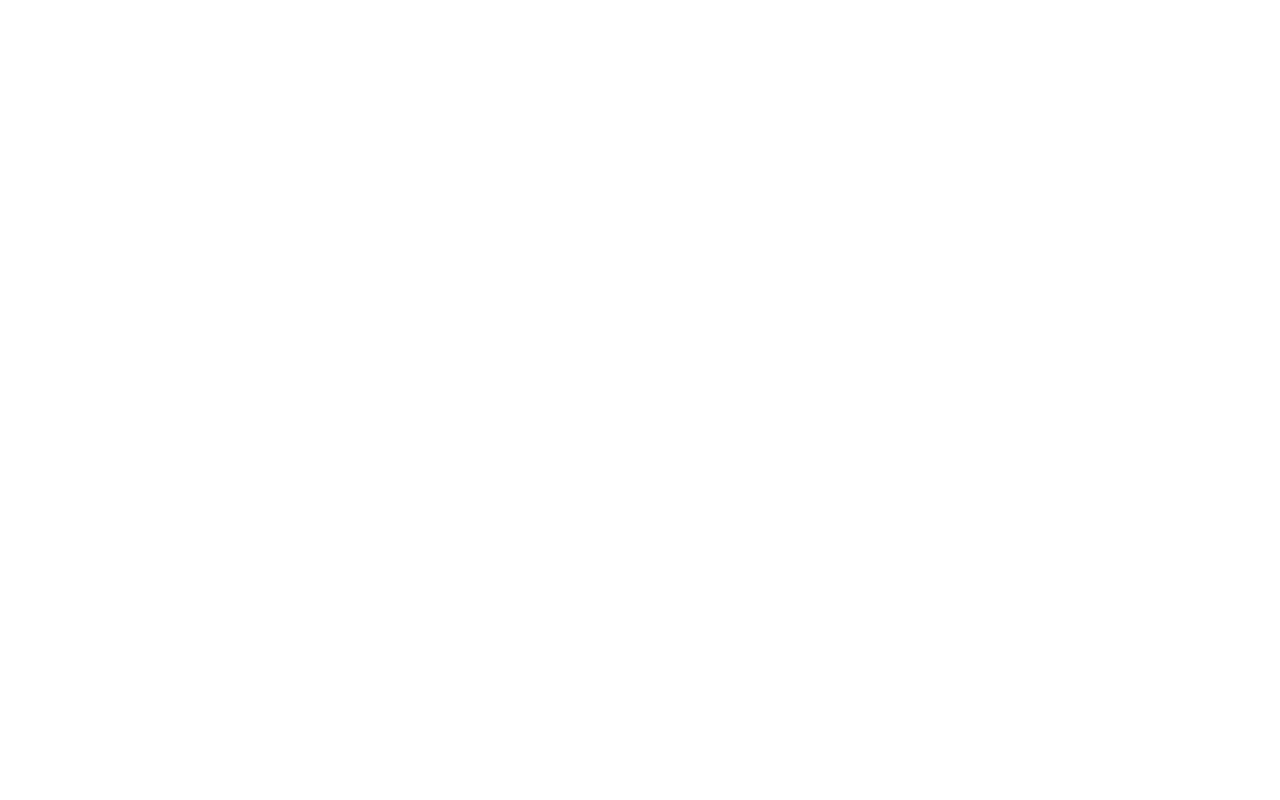
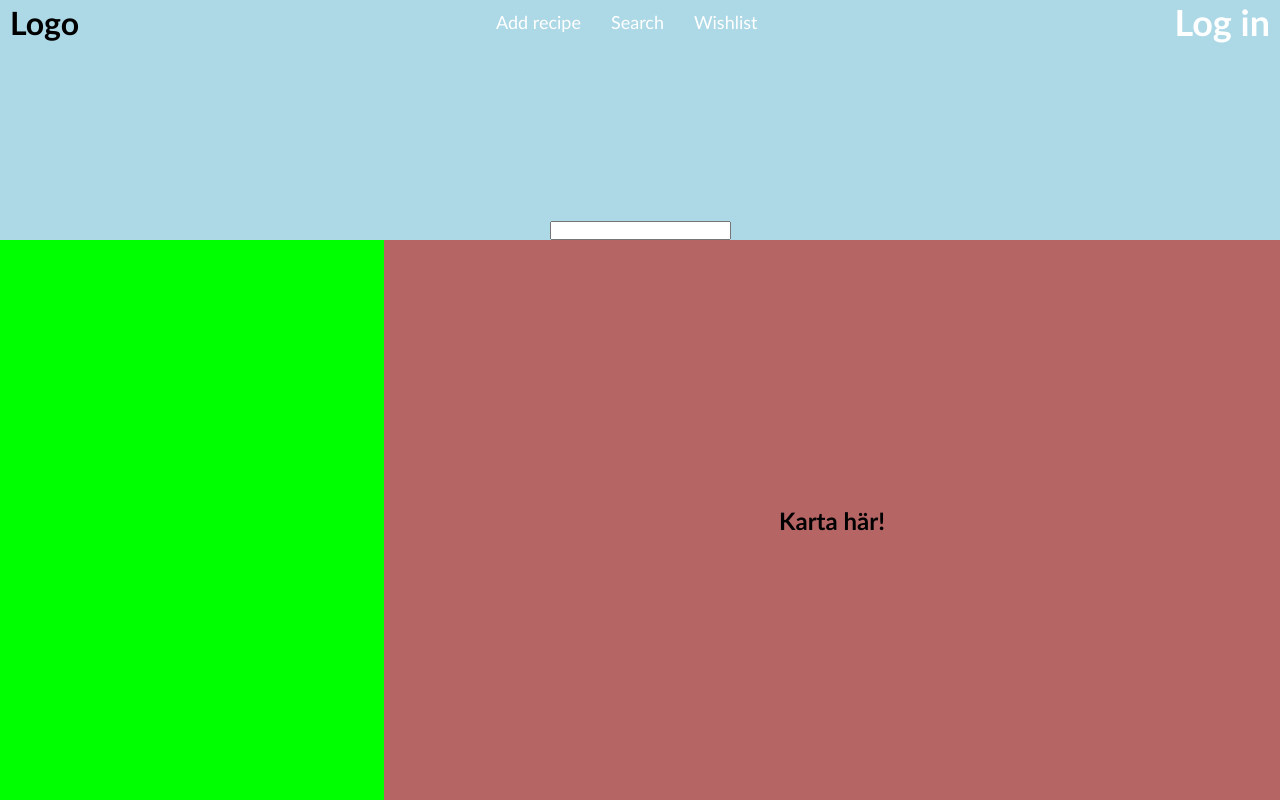
Before and after one commit to DanielSod/TheDandyFood, a website: page public/mapview.html in a window 1280 px wide. Drawn offline with Linux system fonts and the light colour scheme; no server answers.

Commit message:
Updated mapview

```diff
--- a/index.js
+++ b/index.js
@@ -28,7 +28,7 @@
     if (err) {
       console.log(err);
     }
-    console.log(output);
+    response.json(data);
   });
 });
 
--- a/public/js/mapview.js
+++ b/public/js/mapview.js
@@ -0,0 +1,17 @@
+async function getMapData() {
+  console.log('Trying to get data');
+
+  const response = await fetch('/api');
+  const data = await response.json();
+  console.log(data);
+
+  let html = data
+    .map(function (element) {
+      return '<div class="recipe-card">' + element.Username + '<div/>';
+    })
+    .join('');
+
+  document.querySelector('.recipe-card-container').innerHTML = html;
+}
+
+getMapData();
--- a/public/mapview.html
+++ b/public/mapview.html
@@ -1,17 +1,46 @@
 <!DOCTYPE html>
 <html lang="en">
+
 <head>
     <meta charset="UTF-8">
     <meta name="viewport" content="width=device-width, initial-scale=1.0">
     <title>Document</title>
+    <link rel="stylesheet" href="">
 </head>
+
+<link rel="stylesheet" href="styles/general.css">
+<link rel="stylesheet" href="styles/styles.css">
+
 <body>
+    <header>
+        <div class="nav-container">
+            <h1 class="logo">Logo</h1>
+            <nav>
+                <ul>
+                    <li><a href="addrecipe.html">Add recipe</a></li>
+                    <li><a href="mapview.html">Search</a></li>
+                    <li><a href="#">Wishlist</a></li>
+                </ul>
+            </nav>
+            <a href="signup.html">
+                <h1>Log in</h1>
+            </a>
+        </div>
+        <input type="search">
+    </header>
+    <main class="mapview-container">
+        <section class="recipe-list-section">
+            <div class="recipe-card-container"></div>
+        </section>
+        <section class="map-section">
+            <h1>Karta här!</h1>
+        </section>
+    </main>
+
+    <script src="/js/mapview.js"></script>
+    <script src="/js/script.js"></script>
 
 
+</body>
 
-    <script>
-
-    </script>
-
-</body>
 </html>
--- a/public/styles/styles.css
+++ b/public/styles/styles.css
@@ -38,6 +38,44 @@
   flex-direction: column;
   justify-content: flex-start;
   gap: 40px;
+}
+
+/* CSS för mapview */
+.mapview-container {
+  display: flex;
+  width: 100%;
+  height: 70vh;
+}
+
+.mapview-container section {
+  display: flex;
+  align-items: center;
+  justify-content: center;
+}
+
+.recipe-list-section {
+  width: 30%;
+  background-color: lightyellow;
+}
+
+.recipe-card-container {
+  display: flex;
+  flex-direction: column;
+  justify-content: space-evenly;
+  width: 100%;
+  height: 100%;
+  background-color: lime;
+}
+
+.recipe-card {
+  width: 60%;
+
+  margin-bottom: 2px;
+  background-color: red;
+}
+
+.map-section {
+  width: 70%;
 }
 
 /* CSS för formulär */
```
Also changed, not shown: public/index.html (+3 -1 lines).
